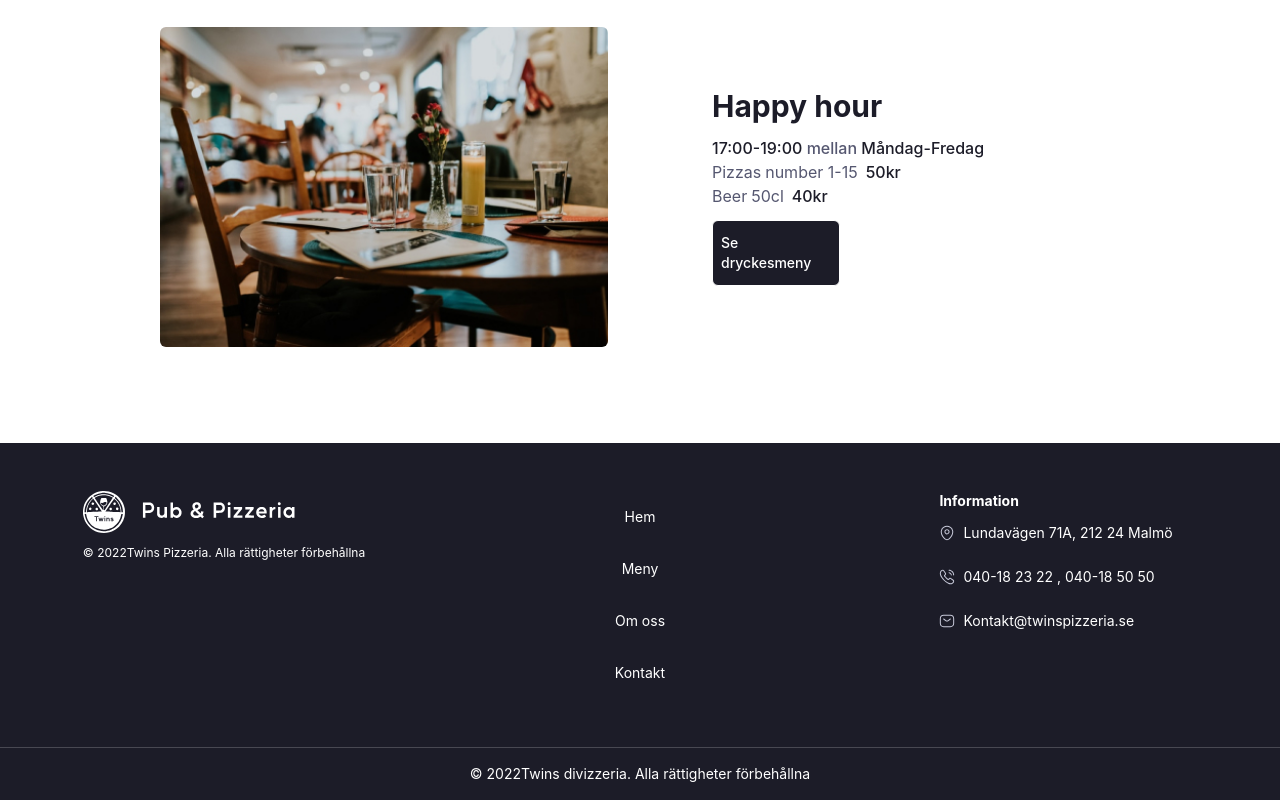
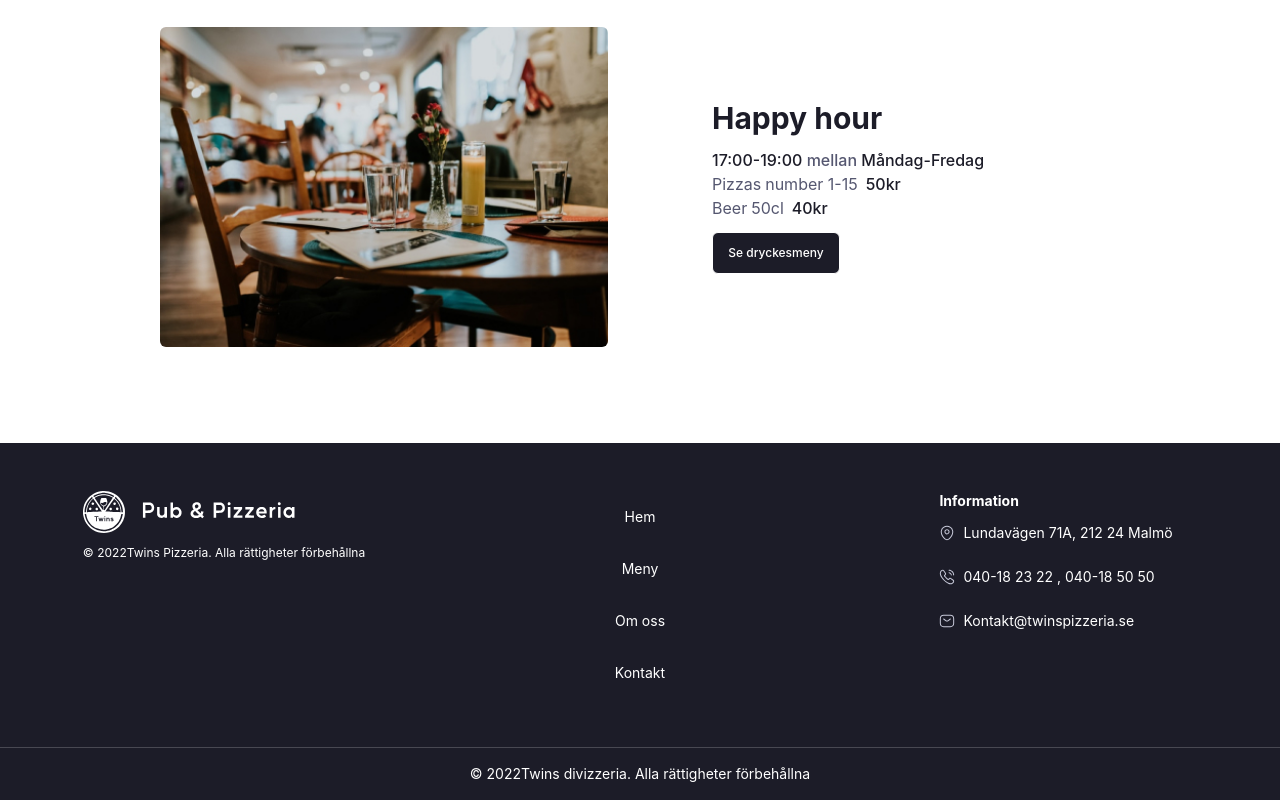
Before and after one commit to DEVMGO/new-twins-pizzeria, a Next.js app: page / in a window 1280 px wide. Shown: the part 1757-2557 px from the top of the page. Built offline with nearby package versions, Linux system fonts and the light colour scheme.

Commit message:
edit size text button

```diff
--- a/components/home/dryckes/index.jsx
+++ b/components/home/dryckes/index.jsx
@@ -21,7 +21,7 @@ const Dryckes = () => {
             <h3 className="text-gray70 mr-1">Beer</h3> 50cl <span>40kr</span>
           </div>
 
-          <Button link="#" className="!w-32 py-3 !bg-blue28 !border-white my-3">Se dryckesmeny</Button>
+          <Button link="#" className="!w-32 !text-xs py-3 !bg-blue28 !border-white my-3">Se dryckesmeny</Button>
         </div>
       </div>
     </div>
```
